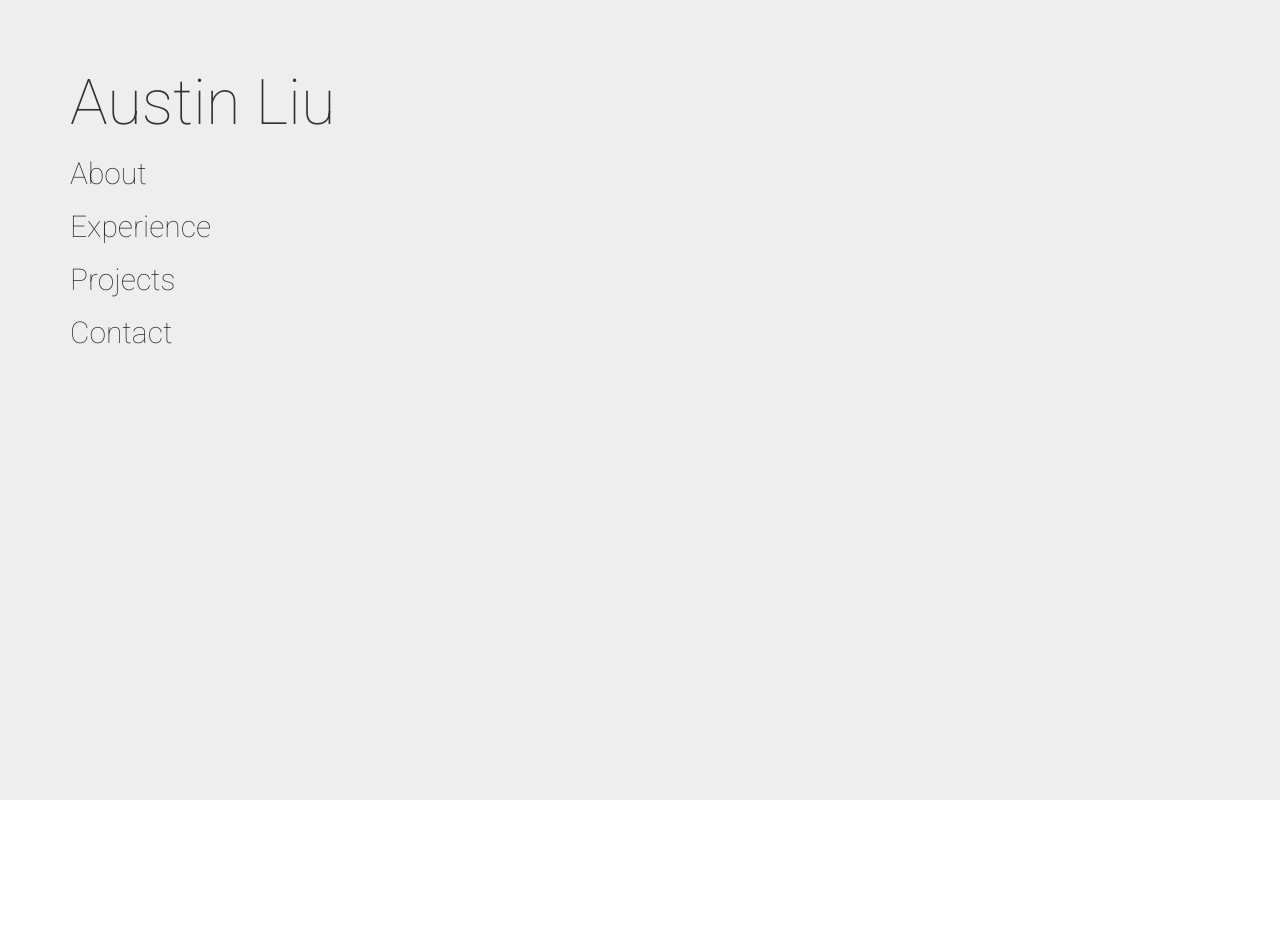
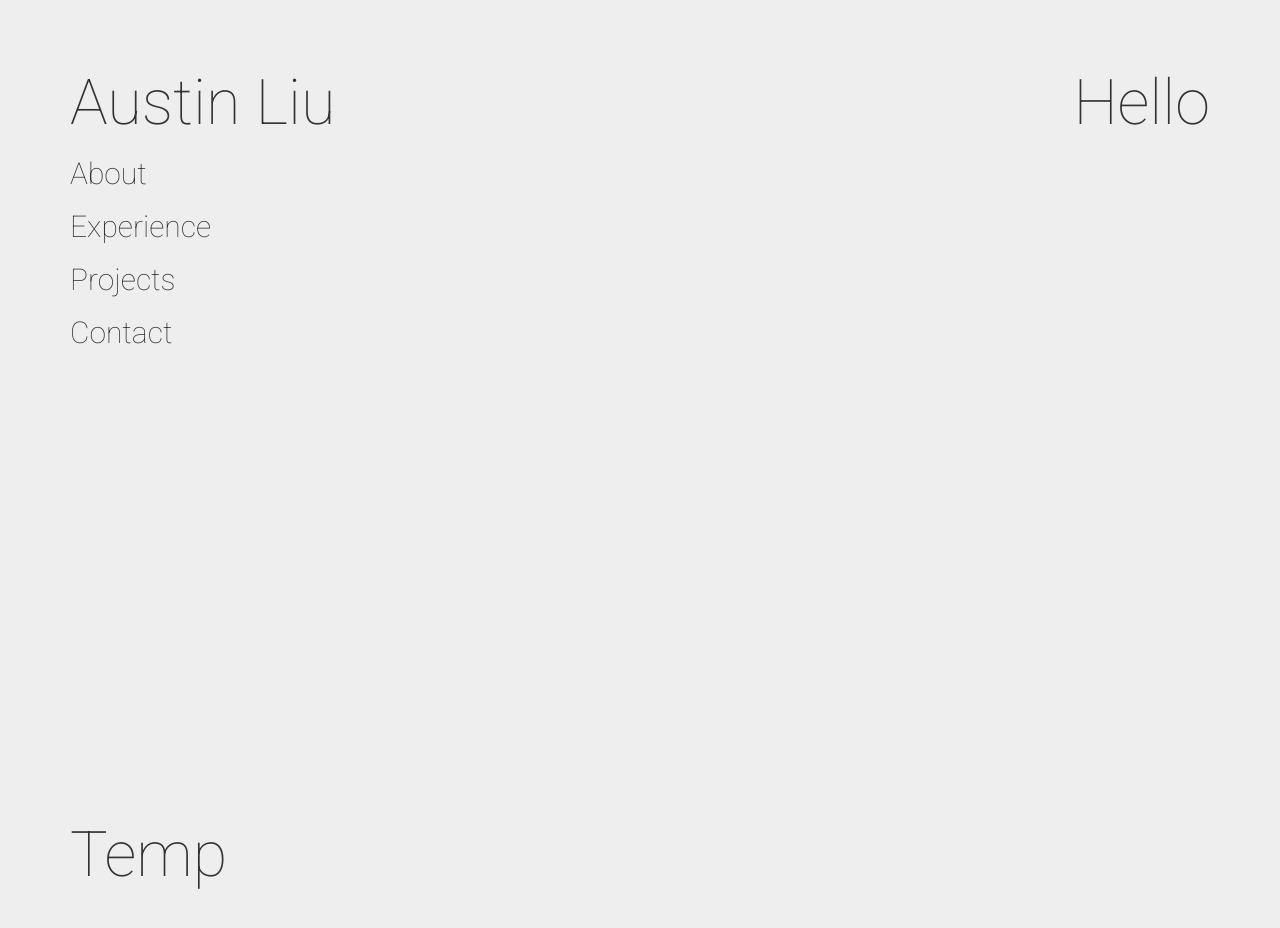
Before and after one commit to aliu139/aliu139.github.io, a plain HTML site: page index.html in a window 1280 px wide. Before the commit the page ends 800 px from the top, so only its background shows below. Drawn offline with nearby package versions, Linux system fonts and the light colour scheme.

Commit message:
more on structure

```diff
--- a/index.html
+++ b/index.html
@@ -26,14 +26,29 @@
 
 	  <div class="jumbotron">
 	  	<div class="container">
+            <div style="float:left;">
 	  		   <h1>Austin Liu </h1>
                 <h2> About </h2>
                 <h2> Experience </h2>
                 <h2> Projects </h2>
                 <h2> Contact </h2>
             </div>
+
+            <div style="float:right;">
+                <h1> Hello</h1>
+            </div>
 	  	</div>
 
+        <div class="jumbotron">
+            <div class="container">
+                <div>
+                    <h1> Temp </h1>
+                </div>
+            </div>
+        </div>
+
+
+	  </div>
 
     <!-- Bootstrap core JavaScript
     ================================================== -->
@@ -42,5 +57,6 @@
     <script>window.jQuery || document.write('<script src="../../assets/js/vendor/jquery.min.js"><\/script>')</script>
     <!-- Latest compiled and minified JavaScript -->
 	<script src="https://maxcdn.bootstrapcdn.com/bootstrap/3.3.6/js/bootstrap.min.js" integrity="sha384-0mSbJDEHialfmuBBQP6A4Qrprq5OVfW37PRR3j5ELqxss1yVqOtnepnHVP9aJ7xS" crossorigin="anonymous"></script>
+
   </body>
 </html>
--- a/style.css
+++ b/style.css
@@ -10,3 +10,7 @@ h1, h2{
 	height:100vh;
 	margin:0;
 }
+
+.jumbotron .container{
+	height:100%;
+}
```
Lines whose indentation alone changed are shown as unchanged.
